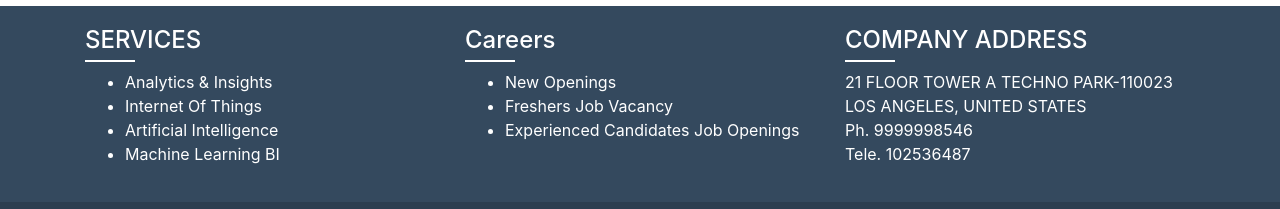
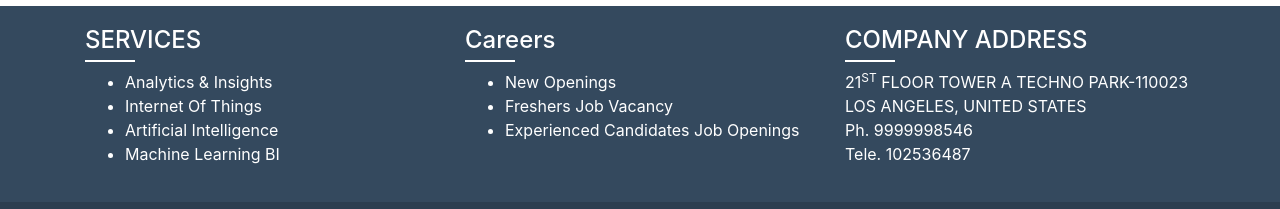
Before and after one commit to ManishGusain/ManishTech, a plain HTML site: page index.html in a window 1280 px wide. Shown: the part 1819-2028 px from the top of the page. Drawn offline with nearby package versions, Linux system fonts and the light colour scheme.

Commit message:
Update index.html

```diff
--- a/index.html
+++ b/index.html
@@ -193,7 +193,7 @@
           <div class="footer-widget">
             <h4>COMPANY ADDRESS</h4>
             <address>
-              21 FLOOR TOWER A TECHNO PARK-110023<BR> LOS ANGELES,
+              21<sup>ST</sup> FLOOR TOWER A TECHNO PARK-110023<BR> LOS ANGELES,
               UNITED STATES<BR>Ph. 9999998546<br>Tele. 102536487
             </address>
           </div>
```
